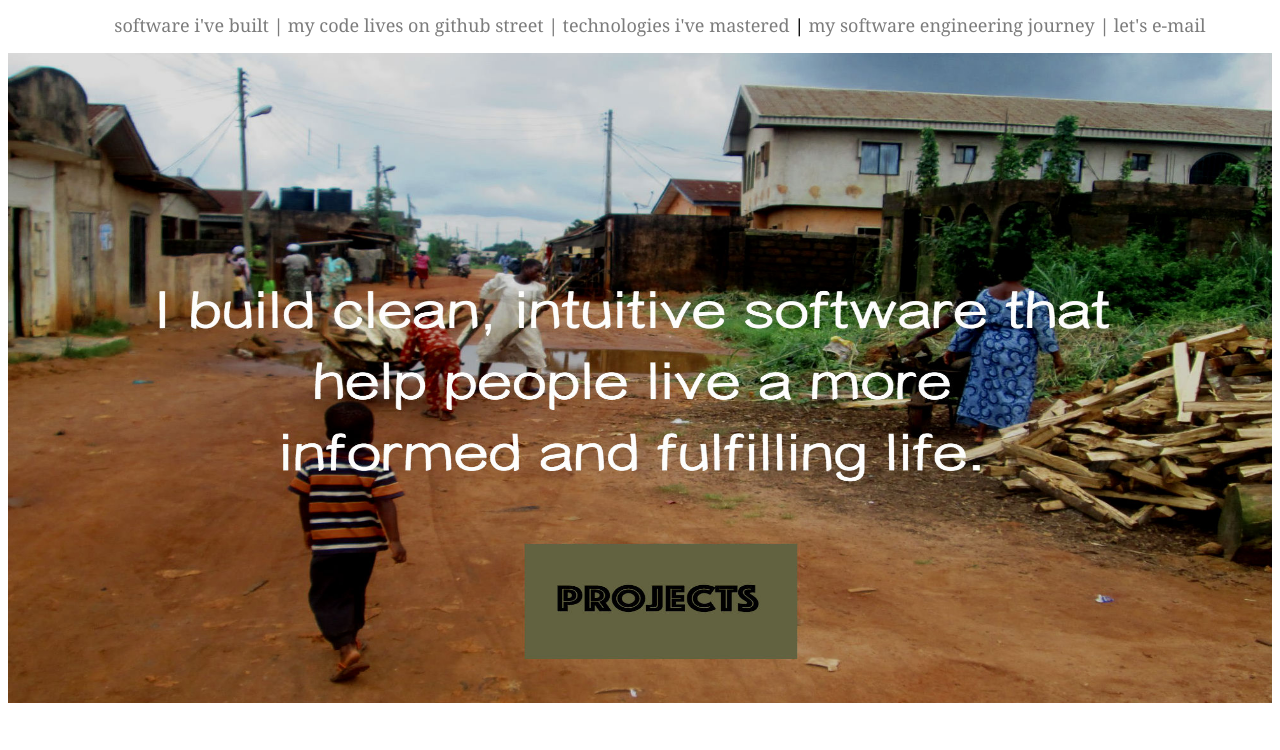
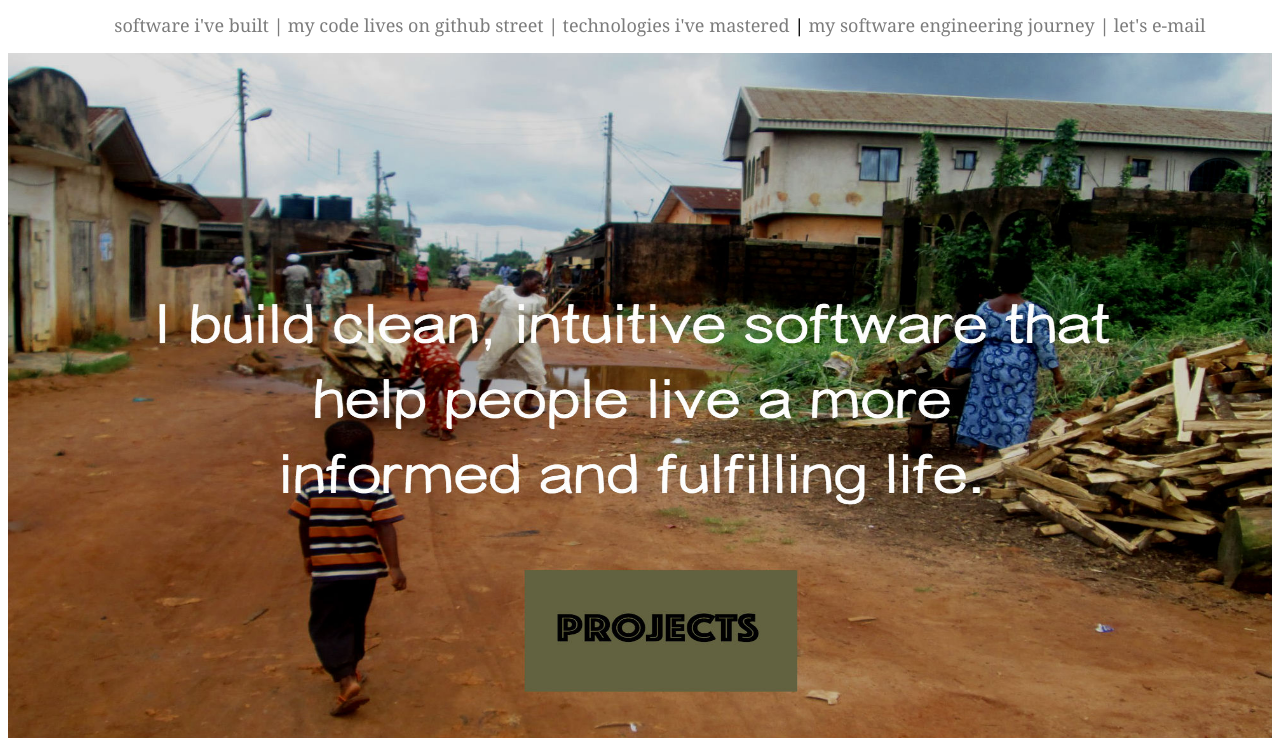
Before and after one commit to DianaEromosele/DianaEromosele.github.io, a plain HTML site: page index.html in a window 1280 px wide. Shown: the part 63-813 px from the top of the page. Drawn offline with Linux system fonts and the light colour scheme.

Commit message:
Update default.css

```diff
--- a/stylesheets/default.css
+++ b/stylesheets/default.css
@@ -10,7 +10,7 @@
 
 #main_photo {
     width: 100%;
-    height: 650px;
+    height: 685px;
 }
 
 
```
